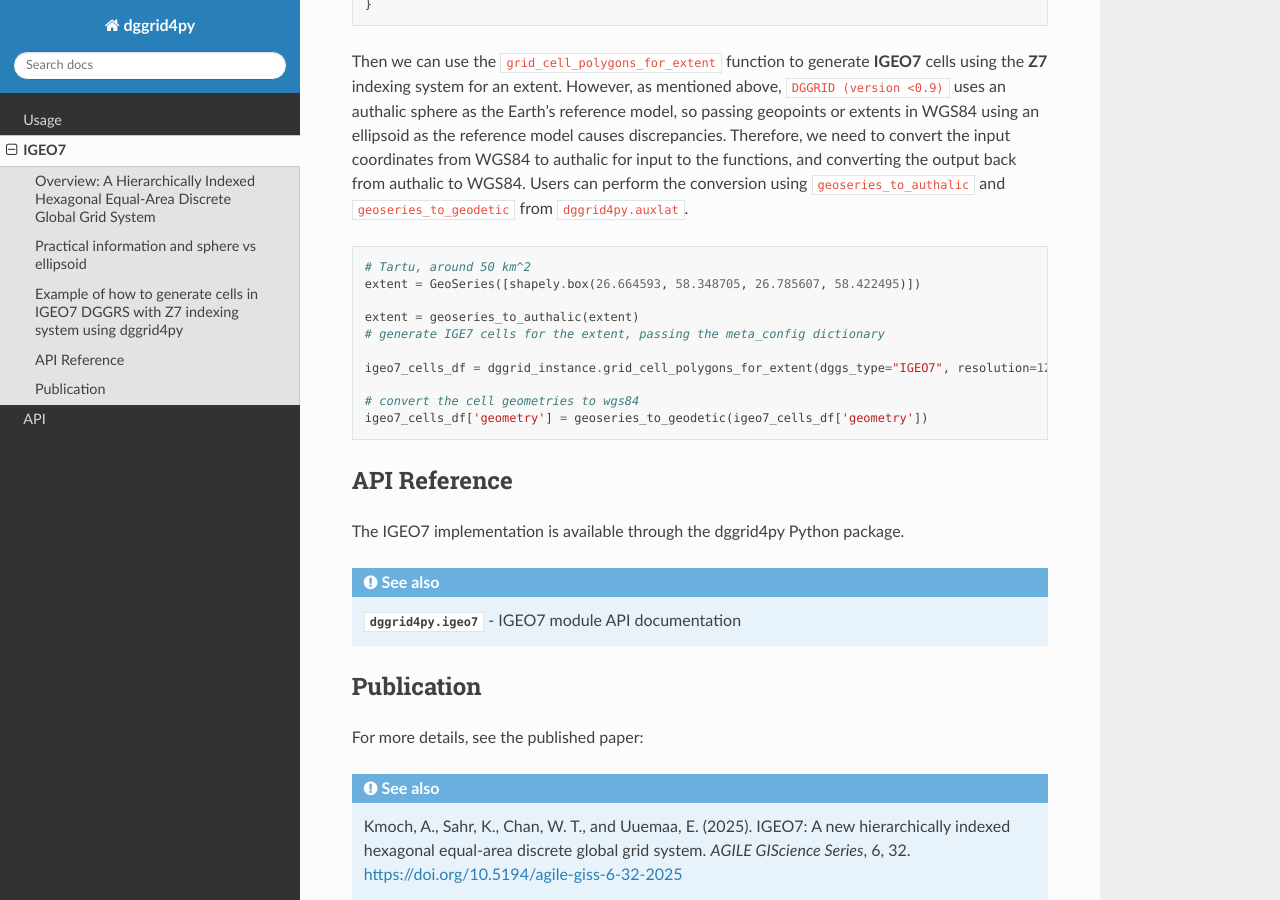
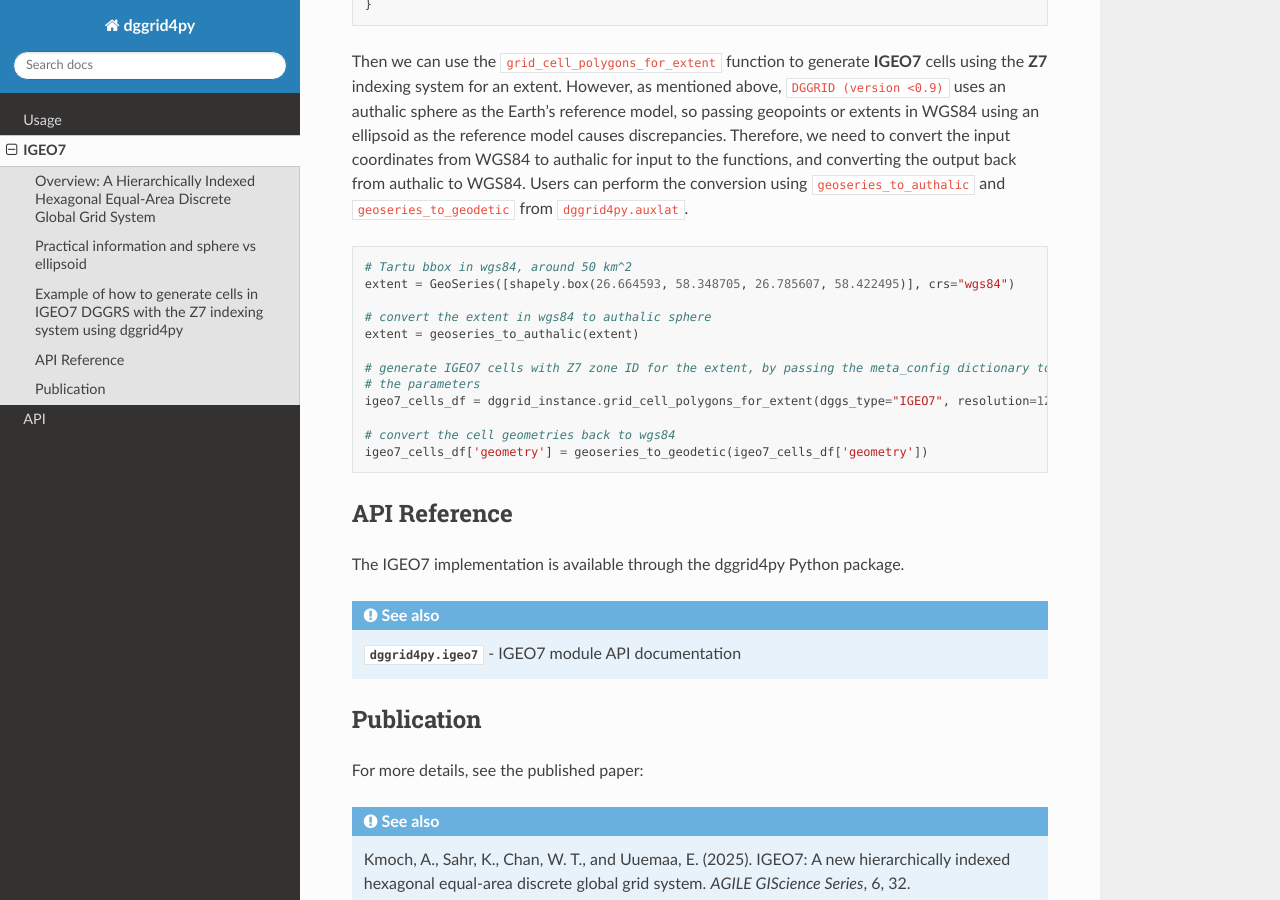
Before and after one commit to allixender/dggrid4py, a Sphinx documentation site: the page built from docs/source/IGEO7.rst, in a window 1280 px wide and 900 px high, scrolled down 1888 px. Built offline with Sphinx 7.4.7 and the Read the Docs theme 3.1.0, drawn with Linux system fonts in a browser that asks for light colours; some of the changed text lies outside the part shown.

Commit message:
- corrected some grammar mistakes - added comments in the code example.

```diff
--- a/docs/source/IGEO7.rst
+++ b/docs/source/IGEO7.rst
@@ -30,9 +30,9 @@ In practice this means that IGEO7 as described in the original publication is no
 We hope to make the required changes available in DGGRID in the future, so that now further confusions can arise. Until then, there might
 be two slightly different IGEO7 implementations in use and implementers shall be explicit.
 
-Example of how to generate cells in IGEO7 DGGRS with Z7 indexing system using dggrid4py
----------------------------------------------------------------------------------------
-In this example, we demonstrate how to use ``dggrid4py`` to generate cells in **IGEO7** DGGRS with **Z7** indexing system for an input extent in WGS84. The ``DGGRID`` version we use in this example is ``8.43``.
+Example of how to generate cells in IGEO7 DGGRS with the Z7 indexing system using dggrid4py
+-------------------------------------------------------------------------------------------
+In this example, we demonstrate how to use ``dggrid4py`` to generate cells in **IGEO7** DGGRS with the **Z7** indexing system for an input extent in WGS84. The ``DGGRID`` version we use in this example is ``8.43``.
 
 First, we instantiate a DGGRIDv8 object from dggrid4py.
 
@@ -68,15 +68,17 @@ Then we can use the ``grid_cell_polygons_for_extent`` function to generate **IGE
 
 .. code:: python
 
-    # Tartu, around 50 km^2
-    extent = GeoSeries([shapely.box(26.664593, 58.348705, 26.785607, 58.422495)])
+    # Tartu bbox in wgs84, around 50 km^2
+    extent = GeoSeries([shapely.box(26.664593, 58.348705, 26.785607, 58.422495)], crs="wgs84")
 
+    # convert the extent in wgs84 to authalic sphere
     extent = geoseries_to_authalic(extent)
-    # generate IGE7 cells for the extent, passing the meta_config dictionary
 
+    # generate IGEO7 cells with Z7 zone ID for the extent, by passing the meta_config dictionary to specify
+    # the parameters
     igeo7_cells_df = dggrid_instance.grid_cell_polygons_for_extent(dggs_type="IGEO7", resolution=12, clip_geom=extent.geometry[0], **meta_config)
 
-    # convert the cell geometries to wgs84
+    # convert the cell geometries back to wgs84
     igeo7_cells_df['geometry'] = geoseries_to_geodetic(igeo7_cells_df['geometry'])
 
 
```
